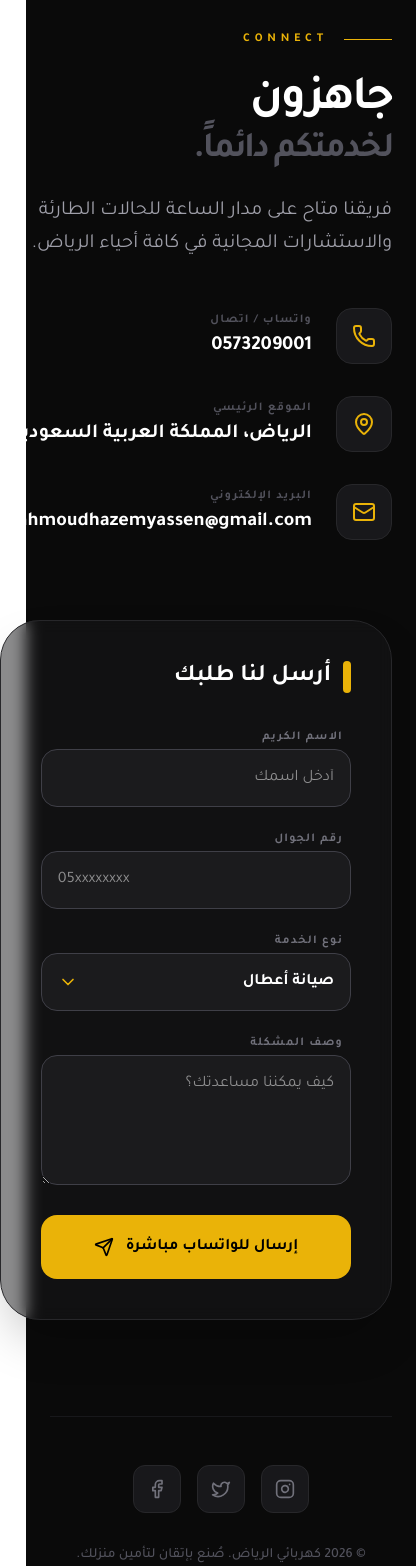
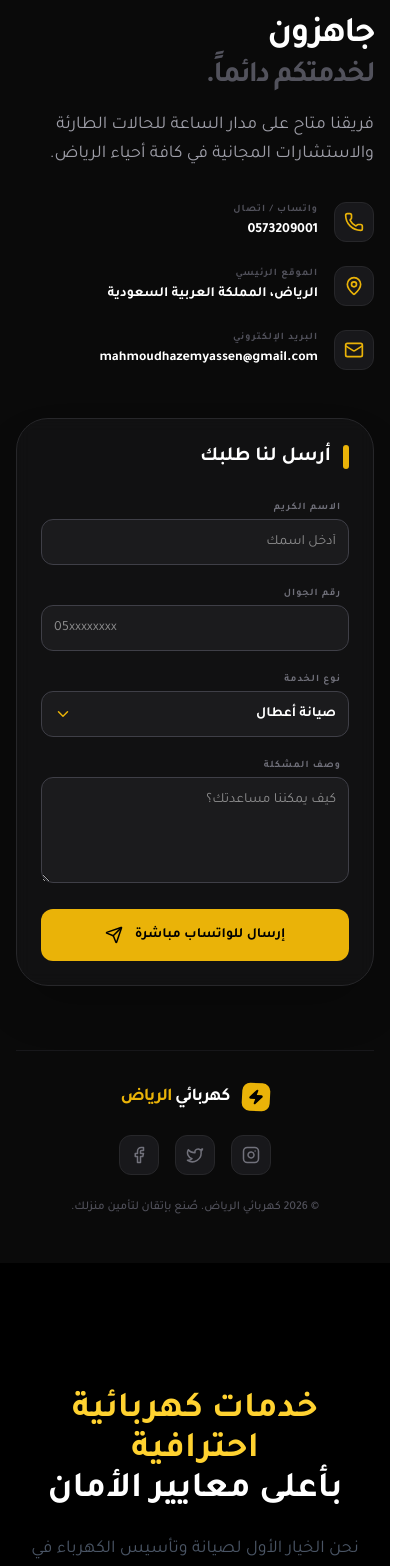
Before and after one commit to abdallahmohamedien/electric-web-app, a Next.js app: page / in a window 390 px wide. Shown: the part 6080-7646 px from the top of the page, 416 px wide, since content can reach past the window. Built offline with nearby package versions, Linux system fonts and the light colour scheme.

Commit message:
contct section edit

```diff
--- a/src/section/Contact.tsx
+++ b/src/section/Contact.tsx
@@ -15,8 +15,8 @@ const Contact = () => {
 
   const handleWhatsApp = (e: React.FormEvent) => {
     e.preventDefault();
-
-    const myNumber = "9660573209001";
+    // تم تصحيح الرقم (حذف الصفر الزائد بعد كود الدولة) ليعمل الواتساب فوراً
+    const myNumber = "966573209001";
 
     const text = `*طلب خدمة جديد من الموقع*%0A%0A` +
       `👤 *الاسم:* ${formData.name}%0A` +
@@ -28,35 +28,35 @@ const Contact = () => {
   };
 
   return (
-    <section id="contact" className="bg-[#0a0a0a] text-right py-24 border-t border-zinc-900">
-      <div className="container mx-auto px-6 lg:px-20">
-        <div className="grid lg:grid-cols-2 gap-20 mb-24">
+    <section id="contact" className="bg-[#0a0a0a] text-right py-12 md:py-24 border-t border-zinc-900 overflow-hidden">
+      <div className="container mx-auto px-4 sm:px-6 lg:px-20">
+        <div className="grid lg:grid-cols-2 gap-12 lg:gap-20 mb-16 md:mb-24">
 
-          {/* Form Side */}
-          <div className="bg-zinc-900/50 p-10 rounded-[2.5rem] border border-zinc-800 shadow-2xl backdrop-blur-sm order-2 lg:order-1">
-            <h3 className="text-2xl font-black text-white mb-8 flex items-center gap-3">
-              <span className="w-2 h-8 bg-[#eab308] rounded-full"></span>
+          {/* Form Side - تحسين البادينج للموبايل */}
+          <div className="bg-zinc-900/50 p-6 sm:p-10 rounded-[2rem] md:rounded-[2.5rem] border border-zinc-800 shadow-2xl backdrop-blur-sm order-2 lg:order-1">
+            <h3 className="text-xl md:text-2xl font-black text-white mb-6 md:mb-8 flex items-center gap-3">
+              <span className="w-1.5 h-6 md:w-2 md:h-8 bg-[#eab308] rounded-full"></span>
               أرسل لنا طلبك
             </h3>
 
-            <form className="space-y-5" onSubmit={handleWhatsApp}>
-              <div className="grid md:grid-cols-2 gap-5">
+            <form className="space-y-4 md:space-y-5" onSubmit={handleWhatsApp}>
+              <div className="grid md:grid-cols-2 gap-4 md:gap-5">
                 <div className="space-y-2">
-                  <label className="text-xs font-black text-zinc-500 uppercase tracking-widest mr-2">الاسم الكريم</label>
+                  <label className="text-[10px] md:text-xs font-black text-zinc-500 uppercase tracking-widest mr-2">الاسم الكريم</label>
                   <input
                     required
                     type="text"
-                    className="w-full p-4 bg-zinc-800/50 border border-zinc-700 rounded-2xl text-white focus:border-[#eab308]/50 outline-none transition-all"
+                    className="w-full p-3 md:p-4 bg-zinc-800/50 border border-zinc-700 rounded-xl md:rounded-2xl text-white focus:border-[#eab308]/50 outline-none transition-all text-sm md:text-base"
                     placeholder="أدخل اسمك"
                     onChange={(e) => setFormData({ ...formData, name: e.target.value })}
                   />
                 </div>
                 <div className="space-y-2">
-                  <label className="text-xs font-black text-zinc-500 uppercase tracking-widest mr-2">رقم الجوال</label>
+                  <label className="text-[10px] md:text-xs font-black text-zinc-500 uppercase tracking-widest mr-2">رقم الجوال</label>
                   <input
                     required
                     type="tel"
-                    className="w-full p-4 bg-zinc-800/50 border border-zinc-700 rounded-2xl text-white focus:border-[#eab308]/50 outline-none transition-all"
+                    className="w-full p-3 md:p-4 bg-zinc-800/50 border border-zinc-700 rounded-xl md:rounded-2xl text-white focus:border-[#eab308]/50 outline-none transition-all text-sm md:text-base"
                     placeholder="05xxxxxxxx"
                     onChange={(e) => setFormData({ ...formData, phone: e.target.value })}
                   />
@@ -64,26 +64,26 @@ const Contact = () => {
               </div>
 
               <div className="space-y-2 relative">
-                <label className="text-xs font-black text-zinc-500 uppercase tracking-widest mr-2">نوع الخدمة</label>
+                <label className="text-[10px] md:text-xs font-black text-zinc-500 uppercase tracking-widest mr-2">نوع الخدمة</label>
                 <div className="relative">
                   <button
                     type="button"
                     onClick={() => setIsDropdownOpen(!isDropdownOpen)}
-                    className={`w-full p-4 bg-zinc-800/50 border ${isDropdownOpen ? 'border-[#eab308]' : 'border-zinc-700'} rounded-2xl text-white flex items-center justify-between transition-all outline-none text-right`}
+                    className={`w-full p-3 md:p-4 bg-zinc-800/50 border ${isDropdownOpen ? 'border-[#eab308]' : 'border-zinc-700'} rounded-xl md:rounded-2xl text-white flex items-center justify-between transition-all outline-none text-right text-sm md:text-base`}
                   >
                     <span className="font-bold">{formData.service}</span>
-                    <ChevronDown className={`text-[#eab308] transition-transform duration-300 ${isDropdownOpen ? 'rotate-180' : ''}`} size={20} />
+                    <ChevronDown className={`text-[#eab308] transition-transform duration-300 ${isDropdownOpen ? 'rotate-180' : ''}`} size={18} />
                   </button>
 
                   {isDropdownOpen && (
                     <>
                       <div className="fixed inset-0 z-40" onClick={() => setIsDropdownOpen(false)}></div>
-                      <ul className="absolute z-50 w-full mt-2 bg-[#121212] border border-zinc-800 rounded-2xl shadow-2xl overflow-hidden animate-in fade-in zoom-in duration-200">
+                      <ul className="absolute z-50 w-full mt-2 bg-[#121212] border border-zinc-800 rounded-xl md:rounded-2xl shadow-2xl overflow-hidden animate-in fade-in zoom-in duration-200">
                         {services.map((service) => (
                           <li key={service}>
                             <button
                               type="button"
-                              className="w-full p-4 text-right text-zinc-300 hover:bg-[#eab308] hover:text-black transition-all flex items-center justify-between group"
+                              className="w-full p-3 md:p-4 text-right text-zinc-300 hover:bg-[#eab308] hover:text-black transition-all flex items-center justify-between group text-sm md:text-base"
                               onClick={() => {
                                 setFormData({ ...formData, service: service });
                                 setIsDropdownOpen(false);
@@ -101,10 +101,10 @@ const Contact = () => {
               </div>
 
               <div className="space-y-2">
-                <label className="text-xs font-black text-zinc-500 uppercase tracking-widest mr-2">وصف المشكلة</label>
+                <label className="text-[10px] md:text-xs font-black text-zinc-500 uppercase tracking-widest mr-2">وصف المشكلة</label>
                 <textarea
                   rows={4}
-                  className="w-full p-4 bg-zinc-800/50 border border-zinc-700 rounded-2xl text-white focus:border-[#eab308]/50 outline-none transition-all"
+                  className="w-full p-3 md:p-4 bg-zinc-800/50 border border-zinc-700 rounded-xl md:rounded-2xl text-white focus:border-[#eab308]/50 outline-none transition-all text-sm md:text-base"
                   placeholder="كيف يمكننا مساعدتك؟"
                   onChange={(e) => setFormData({ ...formData, message: e.target.value })}
                 ></textarea>
@@ -112,42 +112,42 @@ const Contact = () => {
 
               <button
                 type="submit"
-                className="w-full bg-[#eab308] text-black font-black py-5 rounded-2xl flex items-center justify-center gap-3 hover:bg-[#facc15] transition-all hover:shadow-[0_0_20px_rgba(234,179,8,0.3)] active:scale-[0.98]"
+                className="w-full bg-[#eab308] text-black font-black py-4 md:py-5 rounded-xl md:rounded-2xl flex items-center justify-center gap-3 hover:bg-[#facc15] transition-all hover:shadow-[0_0_20px_rgba(234,179,8,0.3)] active:scale-[0.98] text-sm md:text-base"
               >
                 إرسال للواتساب مباشرة
-                <Send size={20} />
+                <Send size={18} />
               </button>
             </form>
           </div>
 
-          {/* Info Side */}
-          <div className="flex flex-col justify-center space-y-12 order-1 lg:order-2">
-            <div className="space-y-6">
+          {/* Info Side - تحسين أحجام النصوص للشاشات الصغيرة */}
+          <div className="flex flex-col justify-center space-y-8 md:space-y-12 order-1 lg:order-2">
+            <div className="space-y-4 md:space-y-6">
               <div className="flex items-center gap-4 text-[#eab308]">
-                <span className="h-[1px] w-12 bg-[#eab308]"></span>
-                <span className="text-xs font-black uppercase tracking-[0.4em]">Connect</span>
+                <span className="h-[1px] w-8 md:w-12 bg-[#eab308]"></span>
+                <span className="text-[10px] font-black uppercase tracking-[0.2em] md:tracking-[0.4em]">Connect</span>
               </div>
-              <h2 className="text-5xl md:text-7xl font-black text-white leading-tight tracking-tighter">
-                جاهزون <span className="text-zinc-600 text-4xl md:text-6xl block">لخدمتكم دائماً.</span>
+              <h2 className="text-4xl md:text-6xl lg:text-7xl font-black text-white leading-tight tracking-tighter">
+                جاهزون <span className="text-zinc-600 text-3xl md:text-5xl lg:text-6xl block">لخدمتكم دائماً.</span>
               </h2>
-              <p className="text-zinc-400 text-xl leading-relaxed max-w-md">
+              <p className="text-zinc-400 text-lg md:text-xl leading-relaxed max-w-md">
                 فريقنا متاح على مدار الساعة للحالات الطارئة والاستشارات المجانية في كافة أحياء الرياض.
               </p>
             </div>
 
-            <div className="space-y-8">
+            <div className="space-y-6 md:space-y-8">
               {[
-                { icon: <Phone size={24} />, label: "واتساب / اتصال", value: "0573209001", color: "text-[#eab308]" },
-                { icon: <MapPin size={24} />, label: "الموقع الرئيسي", value: "الرياض، المملكة العربية السعودية", color: "text-zinc-400" },
-                { icon: <Mail size={24} />, label: "البريد الإلكتروني", value: "mahmoudhazemyassen@gmail.com", color: "text-zinc-400" }
+                { icon: <Phone size={20} />, label: "واتساب / اتصال", value: "0573209001", color: "text-[#eab308]" },
+                { icon: <MapPin size={20} />, label: "الموقع الرئيسي", value: "الرياض، المملكة العربية السعودية", color: "text-zinc-400" },
+                { icon: <Mail size={20} />, label: "البريد الإلكتروني", value: "mahmoudhazemyassen@gmail.com", color: "text-zinc-400" }
               ].map((item, idx) => (
-                <div key={idx} className="flex items-center gap-6 group">
-                  <div className="w-14 h-14 bg-zinc-900 border border-zinc-800 rounded-2xl flex items-center justify-center text-[#eab308] group-hover:bg-[#eab308] group-hover:text-black transition-all duration-500">
+                <div key={idx} className="flex items-center gap-4 md:gap-6 group">
+                  <div className="w-10 h-10 md:w-14 md:h-14 bg-zinc-900 border border-zinc-800 rounded-xl md:rounded-2xl flex items-center justify-center text-[#eab308] group-hover:bg-[#eab308] group-hover:text-black transition-all duration-500 shrink-0">
                     {item.icon}
                   </div>
-                  <div className="space-y-1">
-                    <p className="text-xs font-black text-zinc-600 uppercase tracking-widest">{item.label}</p>
-                    <p className="text-xl font-bold text-white group-hover:text-[#eab308] transition-colors">{item.value}</p>
+                  <div className="space-y-0.5">
+                    <p className="text-[10px] font-black text-zinc-600 uppercase tracking-widest">{item.label}</p>
+                    <p className="text-sm md:text-xl font-bold text-white group-hover:text-[#eab308] transition-colors break-all md:break-normal">{item.value}</p>
                   </div>
                 </div>
               ))}
@@ -156,22 +156,24 @@ const Contact = () => {
         </div>
 
         {/* Footer Bottom */}
-        <div className="border-t border-zinc-900 pt-12 flex flex-col md:flex-row justify-between items-center gap-8">
-          <div className="flex gap-4">
+        <div className="border-t border-zinc-900 pt-8 md:pt-12 flex flex-col md:flex-row justify-between items-center gap-6 md:gap-8">
+          <div className="flex gap-4 order-2 md:order-1">
             {[Instagram, Twitter, Facebook].map((Icon, idx) => (
-              <a key={idx} href="#" className="w-12 h-12 bg-zinc-900 border border-zinc-800 rounded-xl flex items-center justify-center text-zinc-500 hover:text-[#eab308] hover:border-[#eab308]/30 transition-all">
-                <Icon size={20} />
+              <a key={idx} href="#" className="w-10 h-10 md:w-12 md:h-12 bg-zinc-900 border border-zinc-800 rounded-xl flex items-center justify-center text-zinc-500 hover:text-[#eab308] hover:border-[#eab308]/30 transition-all">
+                <Icon size={18} />
               </a>
             ))}
           </div>
-          <p className="text-zinc-600 text-sm font-medium text-center">
+
+          <p className="text-zinc-600 text-xs md:text-sm font-medium text-center order-3 md:order-2">
             © {new Date().getFullYear()} كهربائي الرياض. صُنع بإتقان لتأمين منزلك.
           </p>
-          <div className="flex items-center gap-3">
-            <div className="bg-[#eab308] p-2 rounded-lg rotate-3">
-              <Zap className="text-black" size={18} fill="black" />
+
+          <div className="flex items-center gap-3 order-1 md:order-3">
+            <div className="bg-[#eab308] p-1.5 md:p-2 rounded-lg rotate-3">
+              <Zap className="text-black" size={16} fill="black" />
             </div>
-            <span className="font-black text-xl text-white tracking-tighter">كهربائي <span className="text-[#eab308]">الرياض</span></span>
+            <span className="font-black text-lg md:text-xl text-white tracking-tighter">كهربائي <span className="text-[#eab308]">الرياض</span></span>
           </div>
         </div>
       </div>
```
